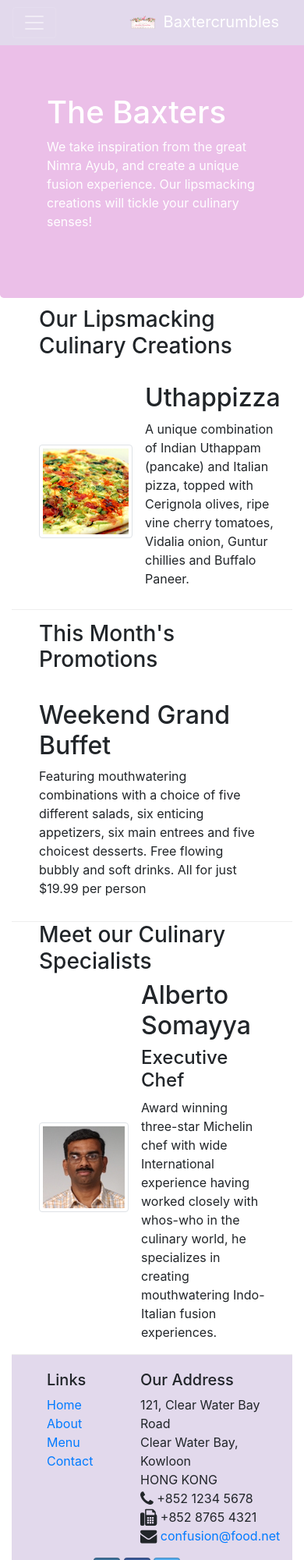
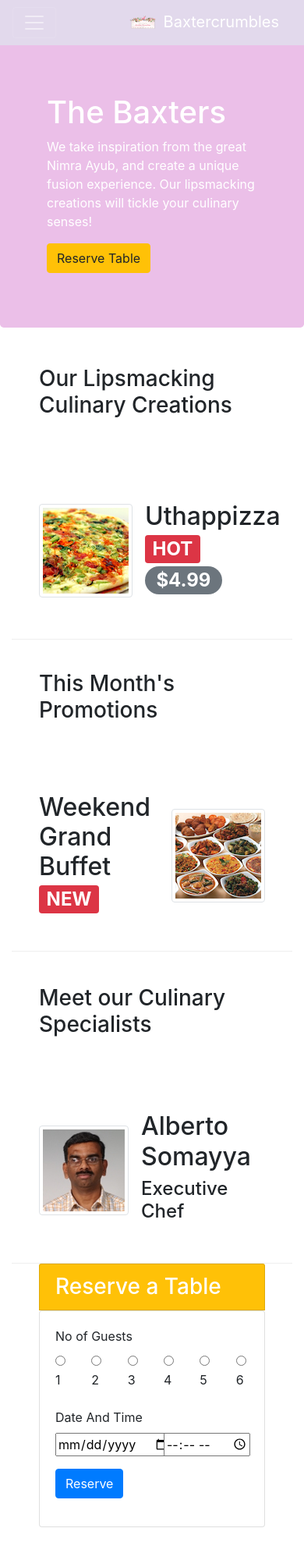
Before and after one commit to abdullah9932/baxtercrumbles-test, a website: page index.html in a window 390 px wide. Shown: the top 2000 px of the page at 78% size. Drawn offline with nearby package versions, Linux system fonts and the light colour scheme.

```diff
--- a/css/styles.css
+++ b/css/styles.css
@@ -42,3 +42,10 @@
 .navbar-dark{
     background-color: #E2D9EC;
 }
+
+.tab-content{
+    border-left: 1px solid #ddd;
+    border-right: 1px solid #ddd;
+    border-bottom: 1px solid #ddd;
+    padding: 10px;
+}
--- a/index.html
+++ b/index.html
@@ -39,7 +39,8 @@
                     <h1>The Baxters</h1>
                     <p>We take inspiration from the great Nimra Ayub, and create a unique fusion experience. Our lipsmacking creations will tickle your culinary senses!</p>
                 </div>
-                <div class="col-12 col-sm">
+                <div class="col-12 col-sm-6 my-auto">
+                    <button class="btn btn-warning" onclick="document.getElementById('form1').scrollIntoView();">Reserve Table</button>
                 </div>
             </div>
         </div>
@@ -55,8 +56,8 @@
                 <div class="media">
                     <img class="d-flex mr-3 img-thumbnail align-self-center" src="img/uthappizza.png">
                     <div class="media-body">
-                        <h2>Uthappizza</h2>
-                <p>A unique combination of Indian Uthappam (pancake) and Italian pizza, topped with Cerignola olives, ripe vine cherry tomatoes, Vidalia onion, Guntur chillies and Buffalo Paneer.</p>
+                        <h2>Uthappizza <span class="badge badge-danger">HOT</span> <span class="badge badge-pill badge-secondary">$4.99</span></h2>
+                <p class="d-none d-sm-block">A unique combination of Indian Uthappam (pancake) and Italian pizza, topped with Cerignola olives, ripe vine cherry tomatoes, Vidalia onion, Guntur chillies and Buffalo Paneer.</p>
                     </div>
                 </div>
             </div>
@@ -68,8 +69,13 @@
                 <h3>This Month's Promotions</h3>
             </div>
             <div class="col-12 col-sm col-md">
-                <h2>Weekend Grand Buffet</h2>
-                <p>Featuring mouthwatering combinations with a choice of five different salads, six enticing appetizers, six main entrees and five choicest desserts. Free flowing bubbly and soft drinks. All for just $19.99 per person </p>
+                <div class="media">
+                    <img class="d-flex img-thumbnail align-self-center order-last order-sm-last" src="/img/buffet.png">
+                    <div class="media-body">
+                        <h2>Weekend Grand Buffet <span class="badge badge-danger">NEW</span></h2>
+                        <p class="d-none d-sm-block">Featuring mouthwatering combinations with a choice of five different salads, six enticing appetizers, six main entrees and five choicest desserts. Free flowing bubbly and soft drinks. All for just $19.99 per person </p>
+                    </div>
+                </div>
             </div>
         </div>
 
@@ -83,9 +89,68 @@
                     <div class="media-body">
                         <h2>Alberto Somayya</h2>
                         <h4>Executive Chef</h4>
-                        <p>Award winning three-star Michelin chef with wide International experience having worked closely with whos-who in the culinary world, he specializes in creating mouthwatering Indo-Italian fusion experiences. </p>
+                        <p class="d-none d-sm-block">Award winning three-star Michelin chef with wide International experience having worked closely with whos-who in the culinary world, he specializes in creating mouthwatering Indo-Italian fusion experiences. </p>
                     </div>
                 </div>
+            </div>
+        </div>
+        <div class="row row-content" >
+            <div class="col-12 col-sm-12 col-md-8">
+                <h3 class="card card-header bg-warning text-white">Reserve a Table</h3>
+                  <div class=" card card-body">
+                <form id="form1">
+                        <div class="form-group row">
+                            <label  class="col-md-2 inline">No of Guests</label>
+                            <div class="col-2 col-md-1">
+                                <label class="radio-inline">
+                                    <input type="radio" name="optradio1" >1
+                                  </label>
+                            </div>
+                            <div class="col-2 col-md-1">
+                                <label class="radio-inline">
+                                    <input type="radio" name="optradio2" >2
+                                  </label>
+                            </div>
+                            <div class="col-2 col-md-1">
+                                <label class="radio-inline">
+                                    <input type="radio" name="optradio3" >3
+                                  </label>
+                            </div>
+                            <div class="col-2 col-md-1">
+                                <label class="radio-inline">
+                                    <input type="radio" name="optradio4" >4
+                                  </label>
+                            </div>
+                            <div class="col-2 col-md-1">
+                                <label class="radio-inline">
+                                    <input type="radio" name="optradio5" >5
+                                  </label>
+                            </div>
+                            <div class="col-2 col-md-1">
+                                <label class="radio-inline">
+                                    <input type="radio" name="optradio6" >6
+                                  </label>
+                            </div>
+                        </div>
+
+                        <div class="form-group row">
+                            <label  class="col-md-2 inline">Date And Time</label>
+                            <div class="col-6 col-md-6 col-sm-6">
+                                <input type="date" placeholder="Date">
+                            </div>
+                            <div class="col-6 col-md-6 col-sm-6">
+                                <input type="time" placeholder="Time">
+                            </div>
+                        </div>
+                        <div class="form-group row">
+                            <div class="offset-md-2 col-md-10">
+                                <button type="submit" class="btn btn-primary">Reserve</button>
+                            </div>
+                        </div>
+                    </form>
+                </div>
+                </div>
+            </div>
         </div>
     </div>
 
```
Also changed, not shown: aboutus.html (+27 -3 lines).
